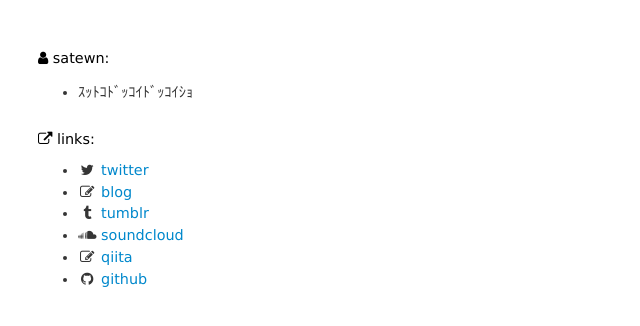
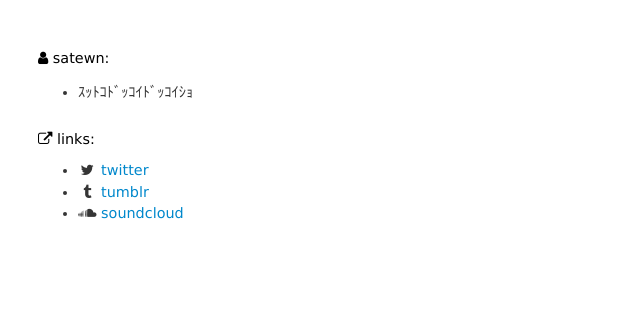
Before and after one commit to satewn/satewn.github.io, a plain HTML site: page index.html in a window 1280 px wide. Shown: the whole page, without its empty margins (0-640 px from the left). Drawn offline with Linux system fonts and the light colour scheme.

Commit message:
Update index.html

```diff
--- a/index.html
+++ b/index.html
@@ -60,16 +60,10 @@
 	<ul>
       <li class="item"> <i class="fa fa-twitter fa-fw"></i>
 	      <a href="http://twitter.com/satewn"> twitter</a> </li>
-      <li class="item"> <i class="fa fa-pencil-square-o fa-fw"></i>
-	      <a href="http://lct.hatenablog.com"> blog</a> </li>
       <li class="item"> <i class="fa fa-tumblr fa-fw"></i>
 	      <a href="http://satewn.tumblr.com"> tumblr</a> </li>
       <li class="item"> <i class="fa fa-soundcloud fa-fw"></i>
 	      <a href="https://soundcloud.com/satewn"> soundcloud</a> </li>
-      <li class="item"> <i class="fa fa-pencil-square-o fa-fw"></i>
-	      <a href="https://qiita.com/satewn"> qiita</a> </li>
-      <li class="item"> <i class="fa fa-github fa-fw"></i>
-	      <a href="http://github.com/satewn"> github</a> </li>
 	</ul>
       </div>
 
```
